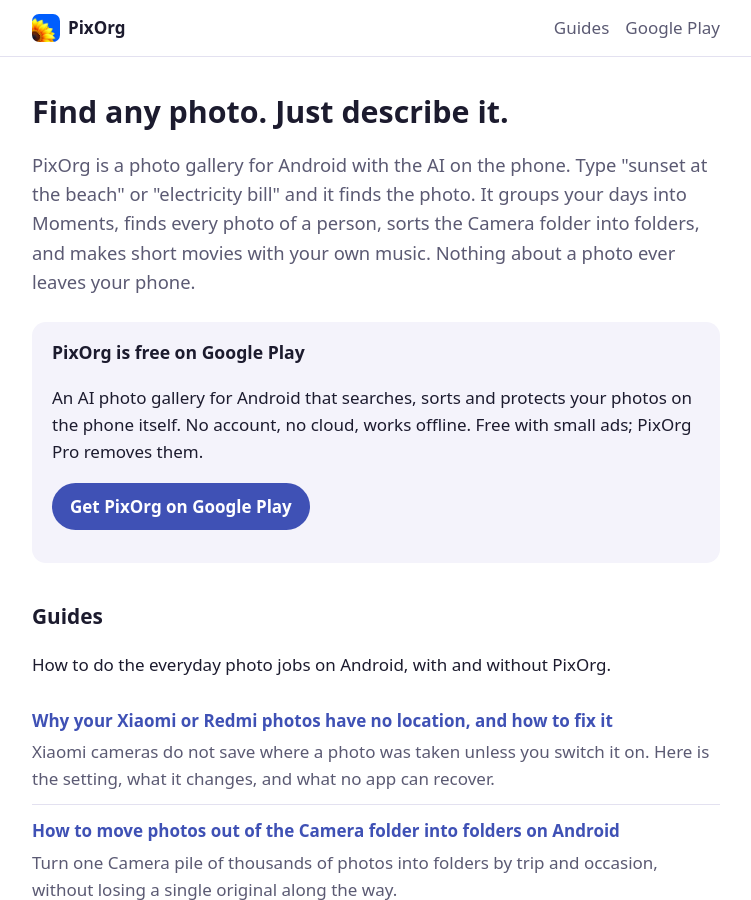
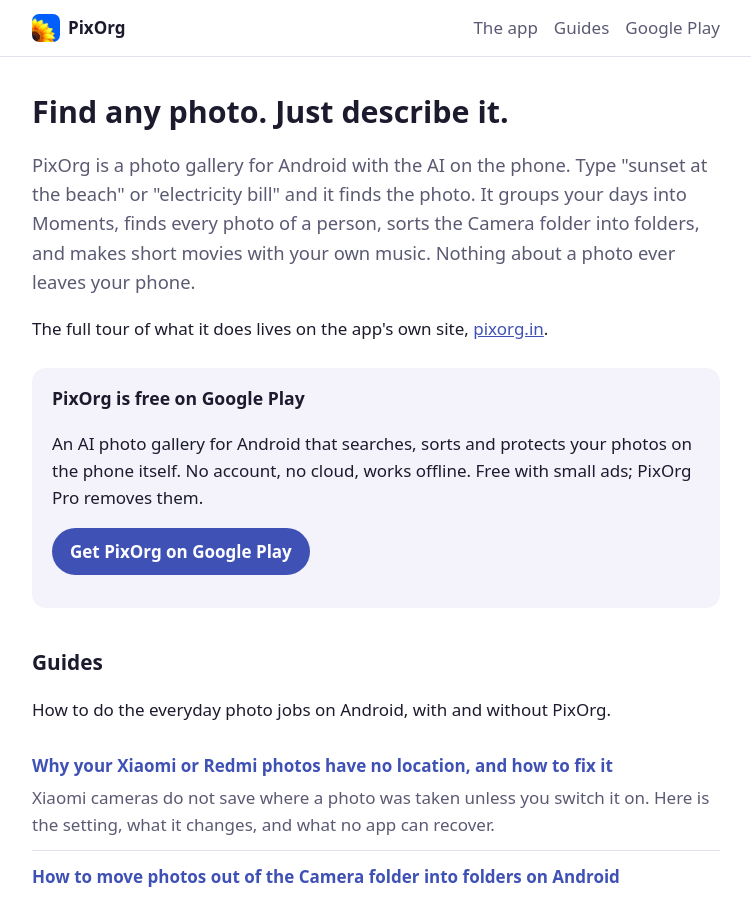
Before and after one commit to bull1210/bull1210.github.io, a Jekyll site: the page built from index.md, in a window 1280 px wide and 900 px high. Shown: the whole window, without its empty margins (264-1015 px from the left). Built offline with Jekyll 4.4.1, drawn with Linux system fonts in a browser that asks for light colours.

Commit message:
Link the guides site to pixorg.in (#2)
The app now has its own landing page at pixorg.in. Nothing here pointed at
it, so the two properties were strangers to each other: a reader who landed
on a guide had no way to the full tour, and a day-old domain had no link to
be found by.

A sitewide nav item ("The app") and a footer link, plus one contextual line
on the home page. `site.home_url` holds the address so it is changed in one
place, like play_url and privacy_url.

Co-authored-by: rg00345636 <rachana4lg@gmail.com>
Co-authored-by: Claude Opus 5 <noreply@anthropic.com>

```diff
--- a/_config.yml
+++ b/_config.yml
@@ -5,6 +5,7 @@ url: https://bull1210.github.io
 baseurl: ""
 lang: en
 author: PixOrg
+home_url: https://pixorg.in/
 play_url: https://play.google.com/store/apps/details?id=com.pixorg.pixorg
 privacy_url: https://bull1210.github.io/pixorg-privacy/privacy-policy.html
 # Paste the token from Search Console ▸ Settings ▸ Ownership verification ▸ HTML tag (only the content="..." value).
--- a/_layouts/default.html
+++ b/_layouts/default.html
@@ -43,13 +43,14 @@ footer.site a { color: var(--muted); }
 <body>
 <header class="site"><div class="wrap">
   <a class="brand" href="{{ '/' | relative_url }}"><img src="{{ '/assets/icon.png' | relative_url }}" alt="">PixOrg</a>
-  <nav><a href="{{ '/guides/' | relative_url }}">Guides</a><a href="{{ site.play_url }}">Google Play</a></nav>
+  <nav><a href="{{ site.home_url }}">The app</a><a href="{{ '/guides/' | relative_url }}">Guides</a><a href="{{ site.play_url }}">Google Play</a></nav>
 </div></header>
 <main>
 {{ content }}
 </main>
 <footer class="site"><div class="wrap">
   <span>PixOrg for Android. The AI runs on your phone.</span>
+  <a href="{{ site.home_url }}">pixorg.in</a>
   <a href="{{ site.privacy_url }}">Privacy policy</a>
   <a href="mailto:pixorg.support@gmail.com">pixorg.support@gmail.com</a>
 </div></footer>
--- a/index.md
+++ b/index.md
@@ -6,6 +6,8 @@ permalink: /
 # Find any photo. Just describe it.
 
 <p class="lead">PixOrg is a photo gallery for Android with the AI on the phone. Type "sunset at the beach" or "electricity bill" and it finds the photo. It groups your days into Moments, finds every photo of a person, sorts the Camera folder into folders, and makes short movies with your own music. Nothing about a photo ever leaves your phone.</p>
+
+<p>The full tour of what it does lives on the app's own site, <a href="{{ site.home_url }}">pixorg.in</a>.</p>
 
 {% include play-card.html %}
 
```
